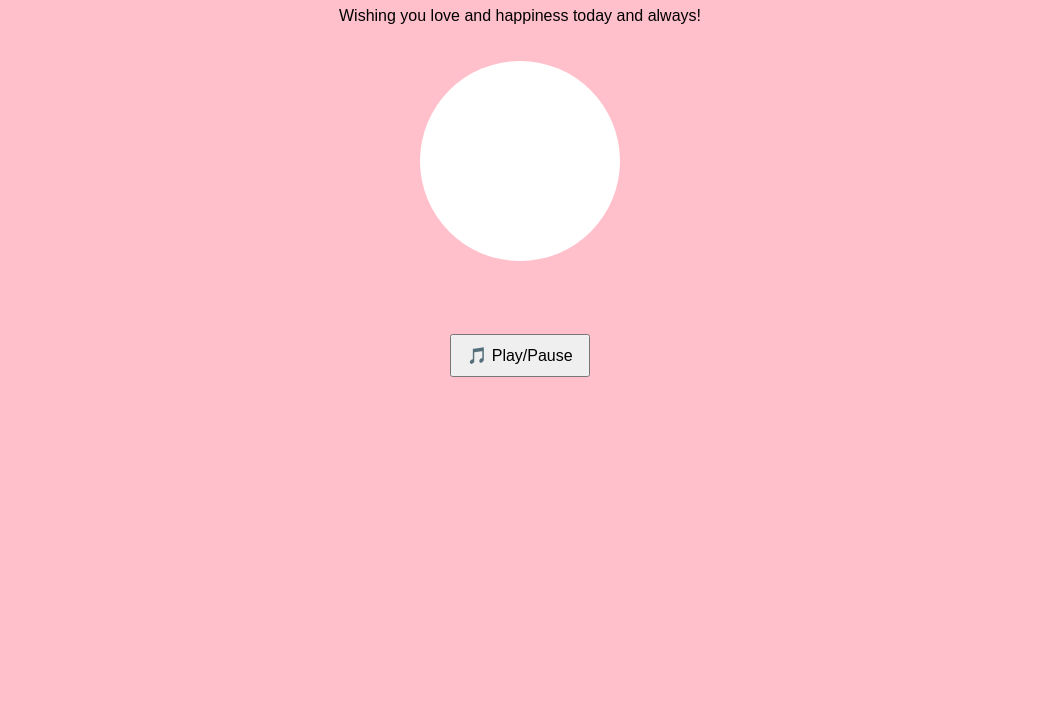
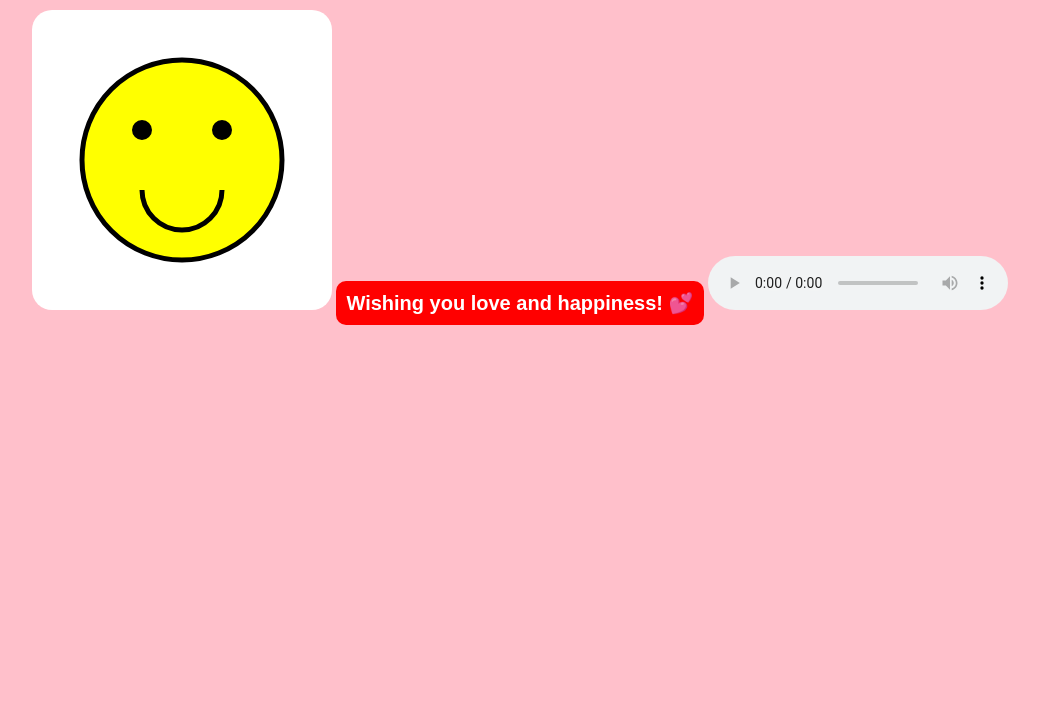
Before and after one commit to higgayon/kesegaranvaletin, a plain HTML site: page index.html in a window 1280 px wide. Shown: the part 74-800 px from the top of the page, without its empty margins (120-1159 px from the left). Drawn offline with Linux system fonts and the light colour scheme.

Commit message:
Update index.html

```diff
--- a/index.html
+++ b/index.html
@@ -3,58 +3,103 @@
 <head>
     <meta charset="UTF-8">
     <meta name="viewport" content="width=device-width, initial-scale=1.0">
-    <title>Happy Valentine</title>
+    <title>Happy Valentine!</title>
     <style>
         body {
             text-align: center;
             background-color: pink;
             font-family: Arial, sans-serif;
         }
+
+        #smileyCanvas {
+            background-color: white;
+            border-radius: 20px;
+            margin-top: 20px;
+        }
+
         h1 {
             color: red;
-        }
-        canvas {
-            background-color: white;
-            border-radius: 50%;
+            font-size: 24px;
             margin-top: 20px;
         }
-        #cute-message {
+
+        .greeting {
             font-size: 20px;
             font-weight: bold;
-            color: darkred;
-            margin-top: 20px;
-            opacity: 0; /* Start hidden */
-            transition: opacity 1s ease-in-out;
-        }
-        /* Style for music controls */
-        #music-controls {
+            color: white;
+            background-color: red;
+            padding: 10px;
+            border-radius: 10px;
+            display: inline-block;
             margin-top: 20px;
         }
-        button {
-            padding: 10px 15px;
-            font-size: 16px;
-            margin: 5px;
-            cursor: pointer;
+
+        #bg-music {
+            margin-top: 20px;
         }
     </style>
 </head>
 <body>
+    <h1>💖 Happy Valentine’s Day! 💖</h1>
 
-    <!-- ❤️ Valentine's Message -->
-    <h1>💖 Happy Valentine’s Day! 💖</h1>
-    <p>Wishing you love and happiness today and always!</p>
+    <canvas id="smileyCanvas" width="300" height="300"></canvas>
 
-    <!-- 🎭 Smiley Face -->
-    <canvas id="smileyCanvas" width="200" height="200"></canvas>
+    <div class="greeting">Wishing you love and happiness! 💕</div>
 
-    <!-- 📝 Cute Message -->
-    <p id="cute-message">You make my heart smile! 😊💖</p>
+    <audio id="bg-music" controls loop>
+        <source src="FALLING LOVE.mp3" type="audio/mpeg">
+        Your browser does not support the audio tag.
+    </audio>
 
-    <!-- 🎵 Music Player -->
-    <div id="music-controls">
-        <audio id="bg-music">
-            <source src="https://your-username.github.io/happy-valentine/FALLING%20LOVE.mp3" type="audio/mpeg">
-            Your browser does not support the audio tag.
-        </audio>
-        <button onclick="toggleMusic()">🎵 Play/Pause</button>
-        <i
+    <script>
+        const canvas = document.getElementById("smileyCanvas");
+        const ctx = canvas.getContext("2d");
+
+        function drawFace() {
+            ctx.clearRect(0, 0, canvas.width, canvas.height);
+
+            // Face
+            ctx.fillStyle = "yellow";
+            ctx.beginPath();
+            ctx.arc(150, 150, 100, 0, Math.PI * 2);
+            ctx.fill();
+            ctx.stroke();
+
+            // Eyes
+            ctx.fillStyle = "black";
+            ctx.beginPath();
+            ctx.arc(110, 120, 10, 0, Math.PI * 2);
+            ctx.arc(190, 120, 10, 0, Math.PI * 2);
+            ctx.fill();
+        }
+
+        function drawFlatMouth() {
+            ctx.strokeStyle = "black";
+            ctx.lineWidth = 5;
+            ctx.beginPath();
+            ctx.moveTo(110, 180);
+            ctx.lineTo(190, 180);
+            ctx.stroke();
+        }
+
+        function drawSmile() {
+            ctx.strokeStyle = "black";
+            ctx.lineWidth = 5;
+            ctx.beginPath();
+            ctx.arc(150, 180, 40, 0, Math.PI);
+            ctx.stroke();
+        }
+
+        function animateSmiley() {
+            drawFace();
+            drawFlatMouth(); // Start with flat mouth
+            setTimeout(() => {
+                drawFace();
+                drawSmile(); // Change to smile after 2 seconds
+            }, 2000);
+        }
+
+        animateSmiley();
+    </script>
+</body>
+</html>
```
